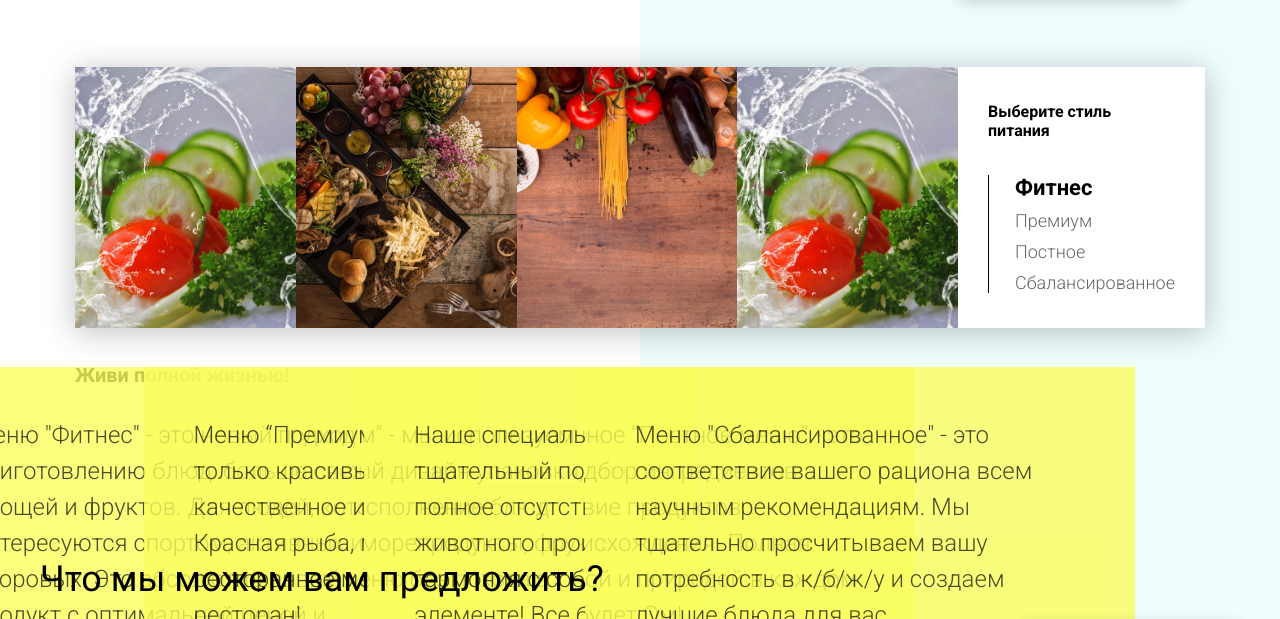
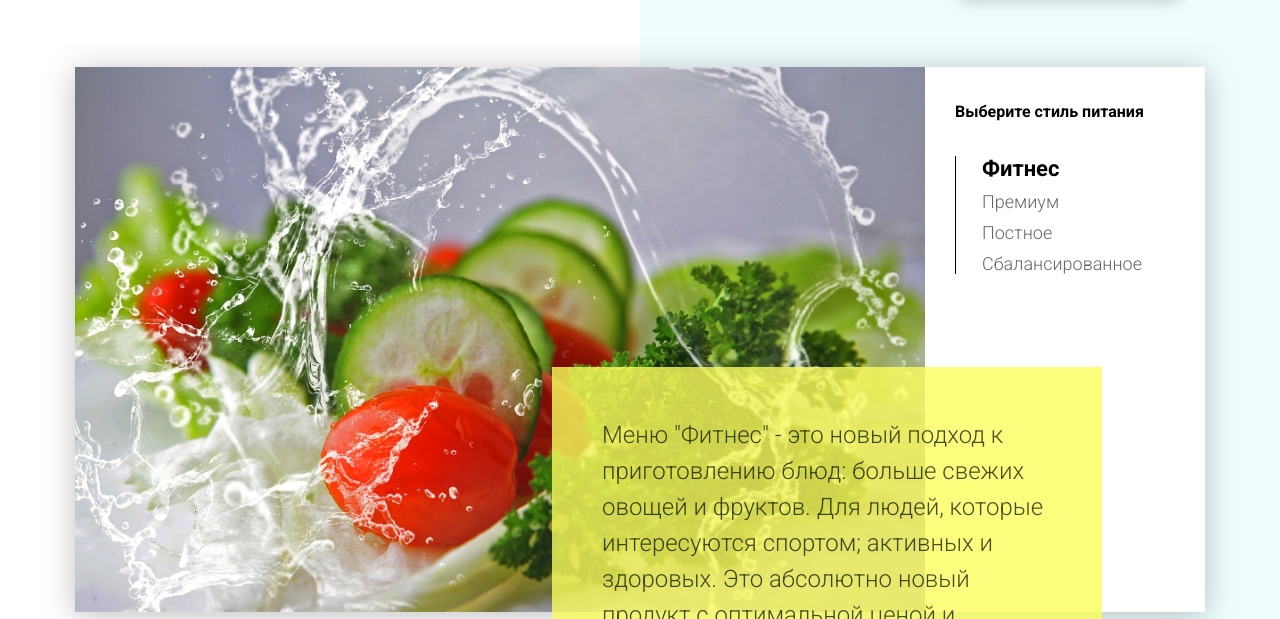
Before and after one commit to andreykuh96/native-javascript-food, a website: page src/index.html in a window 1280 px wide. Both pictures are taken after a click on the element "Фитнес". Shown: the part 111-730 px from the top of the page. Drawn offline with nearby package versions, Linux system fonts and the light colour scheme; files that its build step writes are made by us from their sources; files whose address does not match are found by name.

Commit message:
tab switching

```diff
--- a/src/js/script.js
+++ b/src/js/script.js
@@ -0,0 +1,37 @@
+window.addEventListener('DOMContentLoaded', () => {
+    const tabs = document.querySelectorAll('.tabheader__item'),
+          tabsContent = document.querySelectorAll('.tabcontent'),
+          tabsParent = document.querySelector('.tabheader__items');
+
+    function hideTabContent() {
+        tabsContent.forEach(item => {
+            item.classList.add('hide');
+            item.classList.remove('show', 'fade');
+        });
+        tabs.forEach(item => {
+            item.classList.remove('tabheader__item_active');
+        })
+    }
+
+    function showTabContent(tab = 0) {
+        tabsContent[tab].classList.add('show', 'fade');
+        tabsContent[tab].classList.remove('hide');
+        tabs[tab].classList.add('tabheader__item_active');
+    }
+
+    hideTabContent();
+    showTabContent();
+
+    tabsParent.addEventListener('click', (e) => {
+        const target = e.target;
+
+        if (target && target.classList.contains('tabheader__item')) {
+            tabs.forEach((item, i) => {
+                if (target == item) {
+                    hideTabContent();
+                    showTabContent(i);
+                }
+            })
+        }
+    })
+});
--- a/src/scss/_base.scss
+++ b/src/scss/_base.scss
@@ -55,3 +55,24 @@ a {
     font-size: 36px;
     font-weight: 400;
 }
+
+.hide {
+    display: none;
+}
+
+.show {
+    display: block;
+}
+
+.fade {
+    animation: fade 1.5s;
+}
+
+@keyframes fade {
+    0% {
+        opacity: 0;
+    }
+    100% {
+        opacity: 1;
+    }
+}
```
Also changed, not shown: dist/css/style.css, dist/css/style.min.css, dist/js/script.js, dist/js/script.min.js.
